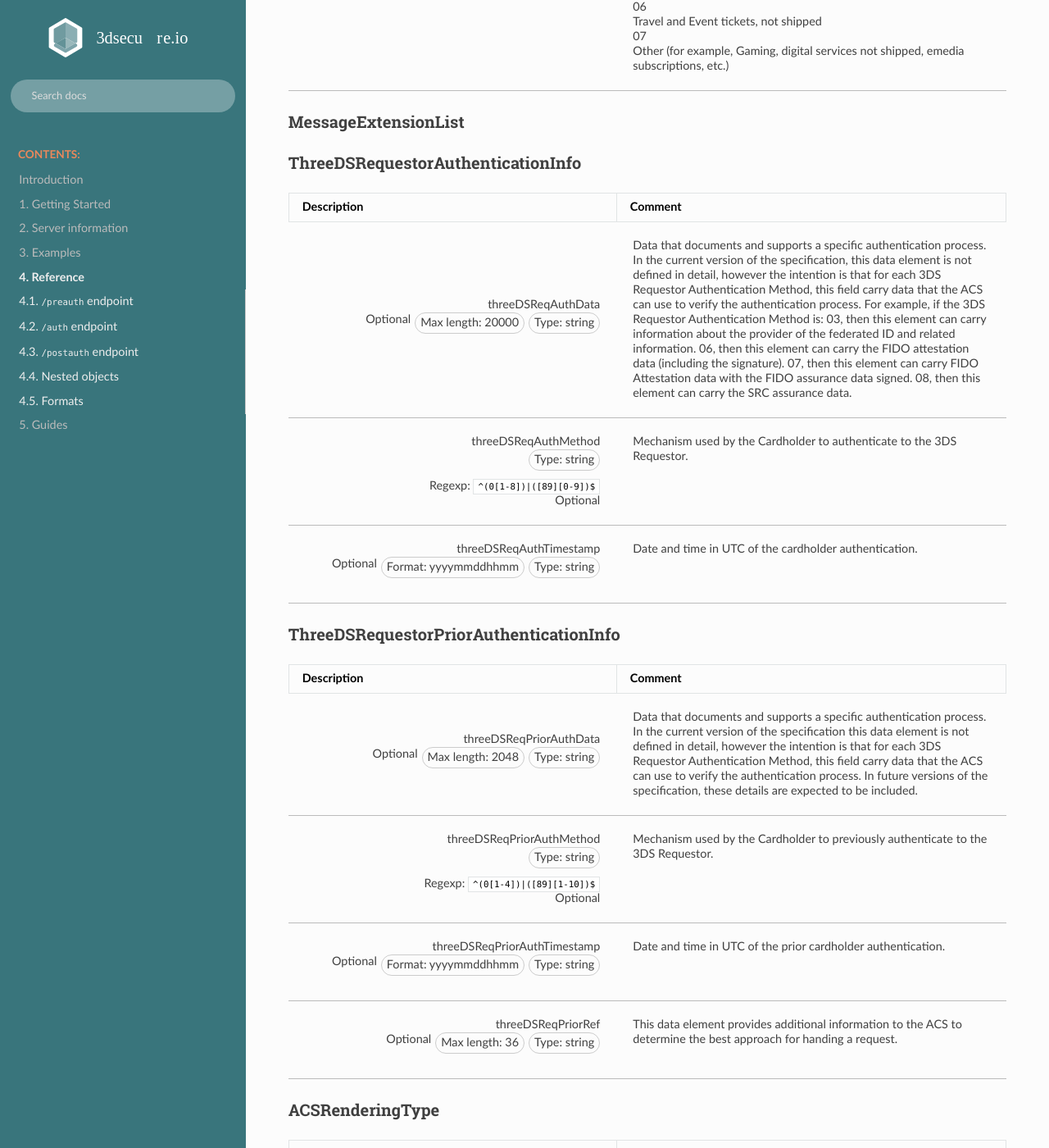
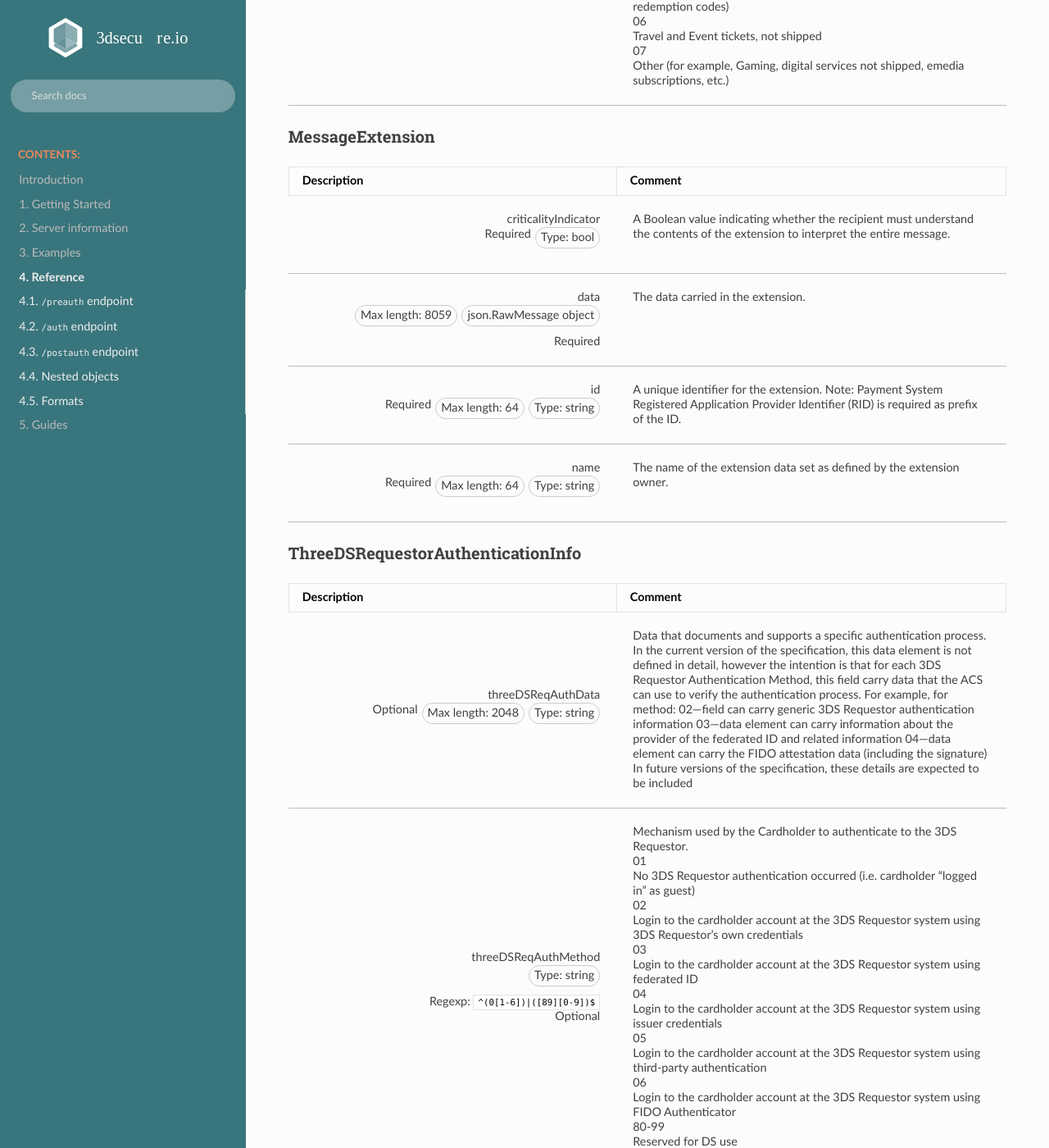
Before and after one commit to clearhaus/3DSv2-api-documentation, a Sphinx documentation site: the page built from source/reference.rst, in a window 1280 px wide and 1400 px high, scrolled down 18976 px. Shown: the whole window at 82% size. Built offline with Sphinx 7.4.7 and the Read the Docs theme 2.0.0, drawn with Linux system fonts in a browser that asks for light colours; some of the changed text lies outside the part shown.

Commit message:
Add messageExtension, 3DSRAuthInfo

```diff
--- a/source/_static/areq_210.html
+++ b/source/_static/areq_210.html
@@ -604,8 +604,9 @@ One of:
 <tr categories='PA NPA' channels='APP BRW 3RI' class='row-even'><td class='argdef'><div class='attributeName'>messageExtension</div>
 <div class='requirements'>
 <div class='type'>
-<a href='#messageextensionlist'>
-MessageExtensionList object
+Array of
+<a href='#messageextension'>
+MessageExtension object
 </a>
 </div>
 <div class='maxLength'>
--- a/source/_static/ares_210.html
+++ b/source/_static/ares_210.html
@@ -395,8 +395,9 @@ Max length: 2
 <tr categories='PA NPA' channels='APP BRW 3RI' class='row-odd'><td class='argdef'><div class='attributeName'>messageExtension</div>
 <div class='requirements'>
 <div class='type'>
-<a href='#messageextensionlist'>
-MessageExtensionList object
+Array of
+<a href='#messageextension'>
+MessageExtension object
 </a>
 </div>
 <div class='maxLength'>
--- /dev/null
+++ b/source/_static/messageextension.html
@@ -0,0 +1,65 @@
+<table class='docutils align-default colwidths-given argtable'>
+<colgroup>
+<col style='30%'>
+<col style='70%'>
+</colgroup>
+<thead>
+<tr>
+<th>Description</th>
+<th>Comment</th>
+</tr>
+</thead>
+<tbody>
+<tr categories='' channels='' class='row-even'><td class='argdef'><div class='attributeName'>criticalityIndicator</div>
+<div class='requirements'>
+<div class='type'>
+Type: bool
+</div>
+</div>
+<div class='inclusion'>Required</div></td>
+<td class='argdesc'><div class='decscription'>A Boolean value indicating whether the recipient must understand the contents of the extension to interpret the entire message.</div>
+<div class='conditions'>
+</div></td></tr>
+<tr categories='' channels='' class='row-odd'><td class='argdef'><div class='attributeName'>data</div>
+<div class='requirements'>
+<div class='type'>
+<a href='#json.rawmessage'>
+json.RawMessage object
+</a>
+</div>
+<div class='maxLength'>
+Max length: 8059
+</div>
+</div>
+<div class='inclusion'>Required</div></td>
+<td class='argdesc'><div class='decscription'>The data carried in the extension.</div>
+<div class='conditions'>
+</div></td></tr>
+<tr categories='' channels='' class='row-even'><td class='argdef'><div class='attributeName'>id</div>
+<div class='requirements'>
+<div class='type'>
+Type: string
+</div>
+<div class='maxLength'>
+Max length: 64
+</div>
+</div>
+<div class='inclusion'>Required</div></td>
+<td class='argdesc'><div class='decscription'>A unique identifier for the extension. Note: Payment System Registered Application Provider Identifier (RID) is required as prefix of the ID.</div>
+<div class='conditions'>
+</div></td></tr>
+<tr categories='' channels='' class='row-odd'><td class='argdef'><div class='attributeName'>name</div>
+<div class='requirements'>
+<div class='type'>
+Type: string
+</div>
+<div class='maxLength'>
+Max length: 64
+</div>
+</div>
+<div class='inclusion'>Required</div></td>
+<td class='argdesc'><div class='decscription'>The name of the extension data set as defined by the extension owner.</div>
+<div class='conditions'>
+</div></td></tr>
+</tbody>
+</table>
--- a/source/_static/rreq_210.html
+++ b/source/_static/rreq_210.html
@@ -251,8 +251,9 @@ One of:
 <tr categories='PA NPA' channels='APP BRW 3RI' class='row-odd'><td class='argdef'><div class='attributeName'>messageExtension</div>
 <div class='requirements'>
 <div class='type'>
-<a href='#messageextensionlist'>
-MessageExtensionList object
+Array of
+<a href='#messageextension'>
+MessageExtension object
 </a>
 </div>
 <div class='maxLength'>
--- a/source/_static/threedsrequestorauthenticationinfo.html
+++ /dev/null
@@ -1,57 +0,0 @@
-<table class='docutils align-default colwidths-given argtable'>
-<colgroup>
-<col style='30%'>
-<col style='70%'>
-</colgroup>
-<thead>
-<tr>
-<th>Description</th>
-<th>Comment</th>
-</tr>
-</thead>
-<tbody>
-<tr categories='' channels='' class='row-even'><td class='argdef'><div class='attributeName'>threeDSReqAuthData</div>
-<div class='requirements'>
-<div class='type'>
-Type: string
-</div>
-<div class='maxLength'>
-Max length: 20000
-</div>
-</div>
-<div class='inclusion'>Optional</div></td>
-<td class='argdesc'><div class='decscription'>Data that documents and supports a specific authentication process. In the current version of the specification, this data element is not defined in detail, however the intention is that for each 3DS Requestor Authentication Method, this field carry data that the ACS can use to verify the authentication process. For example, if the 3DS Requestor Authentication Method is: 03, then this element can carry information about the provider of the federated ID and related information. 06, then this element can carry the FIDO attestation data (including the signature). 07, then this element can carry FIDO Attestation data with the FIDO assurance data signed. 08, then this element can carry the SRC assurance data.</div>
-<div class='conditions'>
-</div></td></tr>
-<tr categories='' channels='' class='row-odd'><td class='argdef'><div class='attributeName'>threeDSReqAuthMethod</div>
-<div class='requirements'>
-<div class='type'>
-Type: string
-</div>
-<div class='regexp'>
-Regexp:
-<code><span class='pre'>^(0[1-8])|([89][0-9])$</span></code>
-</div>
-</div>
-<div class='inclusion'>Optional</div></td>
-<td class='argdesc'><div class='decscription'>Mechanism used by the Cardholder to authenticate to the 3DS Requestor.</div>
-<div class='conditions'>
-</div></td></tr>
-<tr categories='' channels='' class='row-even'><td class='argdef'><div class='attributeName'>threeDSReqAuthTimestamp</div>
-<div class='requirements'>
-<div class='type'>
-Type: string
-</div>
-<div class='format'>
-Format:
-<a href='#format-yyyymmddhhmm'>
-yyyymmddhhmm
-</a>
-</div>
-</div>
-<div class='inclusion'>Optional</div></td>
-<td class='argdesc'><div class='decscription'>Date and time in UTC of the cardholder authentication.</div>
-<div class='conditions'>
-</div></td></tr>
-</tbody>
-</table>
--- /dev/null
+++ b/source/_static/threedsrequestorauthenticationinfo_210.html
@@ -0,0 +1,73 @@
+<table class='docutils align-default colwidths-given argtable'>
+<colgroup>
+<col style='30%'>
+<col style='70%'>
+</colgroup>
+<thead>
+<tr>
+<th>Description</th>
+<th>Comment</th>
+</tr>
+</thead>
+<tbody>
+<tr categories='' channels='' class='row-even'><td class='argdef'><div class='attributeName'>threeDSReqAuthData</div>
+<div class='requirements'>
+<div class='type'>
+Type: string
+</div>
+<div class='maxLength'>
+Max length: 2048
+</div>
+</div>
+<div class='inclusion'>Optional</div></td>
+<td class='argdesc'><div class='decscription'> Data that documents and supports a specific authentication process.  In the current version of the specification, this data element is not defined in detail, however the intention is that for each 3DS Requestor Authentication Method, this field carry data that the ACS can use to verify the authentication process. For example, for method: 02—field can carry generic 3DS Requestor authentication information 03—data element can carry information about the provider of the federated ID and related information 04—data element can carry the FIDO attestation data (including the signature) In future versions of the specification, these details are expected to be included</div>
+<div class='conditions'>
+</div></td></tr>
+<tr categories='' channels='' class='row-odd'><td class='argdef'><div class='attributeName'>threeDSReqAuthMethod</div>
+<div class='requirements'>
+<div class='type'>
+Type: string
+</div>
+<div class='regexp'>
+Regexp:
+<code><span class='pre'>^(0[1-6])|([89][0-9])$</span></code>
+</div>
+</div>
+<div class='inclusion'>Optional</div></td>
+<td class='argdesc'><div class='decscription'>Mechanism used by the Cardholder to authenticate to the 3DS Requestor.</div>
+<div class='enumDescription'>
+<div class='enumKey'>01</div>
+<div class='enumValue'>No 3DS Requestor authentication occurred (i.e.  cardholder “logged in” as guest)</div>
+<div class='enumKey'>02</div>
+<div class='enumValue'>Login to the cardholder account at the 3DS Requestor system using 3DS Requestor’s own credentials</div>
+<div class='enumKey'>03</div>
+<div class='enumValue'>Login to the cardholder account at the 3DS Requestor system using federated ID</div>
+<div class='enumKey'>04</div>
+<div class='enumValue'>Login to the cardholder account at the 3DS Requestor system using issuer credentials</div>
+<div class='enumKey'>05</div>
+<div class='enumValue'>Login to the cardholder account at the 3DS Requestor system using third-party authentication</div>
+<div class='enumKey'>06</div>
+<div class='enumValue'>Login to the cardholder account at the 3DS Requestor system using FIDO Authenticator</div>
+<div class='enumKey'>80-99</div>
+<div class='enumValue'>Reserved for DS use</div>
+</div>
+<div class='conditions'>
+</div></td></tr>
+<tr categories='' channels='' class='row-even'><td class='argdef'><div class='attributeName'>threeDSReqAuthTimestamp</div>
+<div class='requirements'>
+<div class='type'>
+Type: string
+</div>
+<div class='format'>
+Format:
+<a href='#format-yyyymmddhhmm'>
+yyyymmddhhmm
+</a>
+</div>
+</div>
+<div class='inclusion'>Optional</div></td>
+<td class='argdesc'><div class='decscription'>Date and time in UTC of the cardholder authentication.</div>
+<div class='conditions'>
+</div></td></tr>
+</tbody>
+</table>
--- a/source/reference.rst
+++ b/source/reference.rst
@@ -135,14 +135,17 @@ MerchantRiskIndicator
 .. raw:: html
   :file: _static/merchantriskindicator.html
 
-MessageExtensionList
---------------------
+MessageExtension
+----------------
+
+.. raw:: html
+  :file: _static/messageextension.html
 
 ThreeDSRequestorAuthenticationInfo
 ----------------------------------
 
 .. raw:: html
-  :file: _static/threedsrequestorauthenticationinfo.html
+  :file: _static/threedsrequestorauthenticationinfo_210.html
 
 ThreeDSRequestorPriorAuthenticationInfo
 ---------------------------------------
```
Also changed, not shown: other parts of source/_static/areq_210.html (+2 -2 lines).
